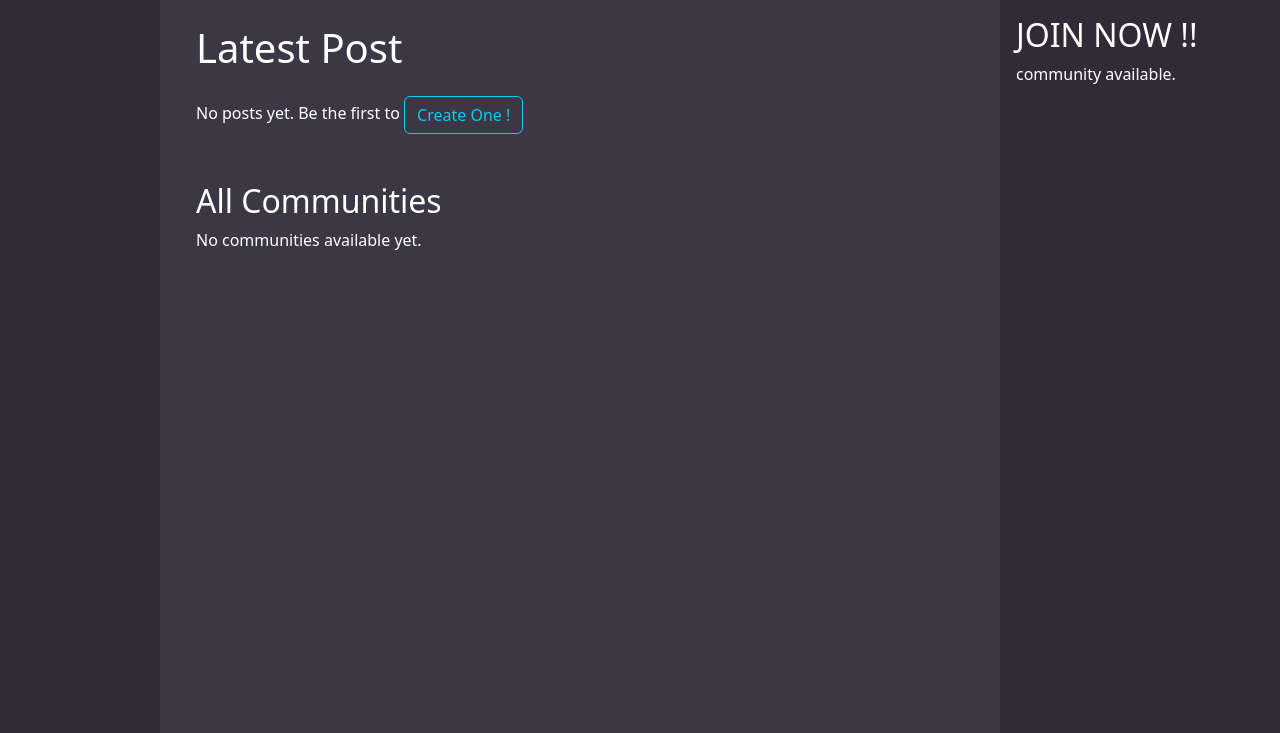
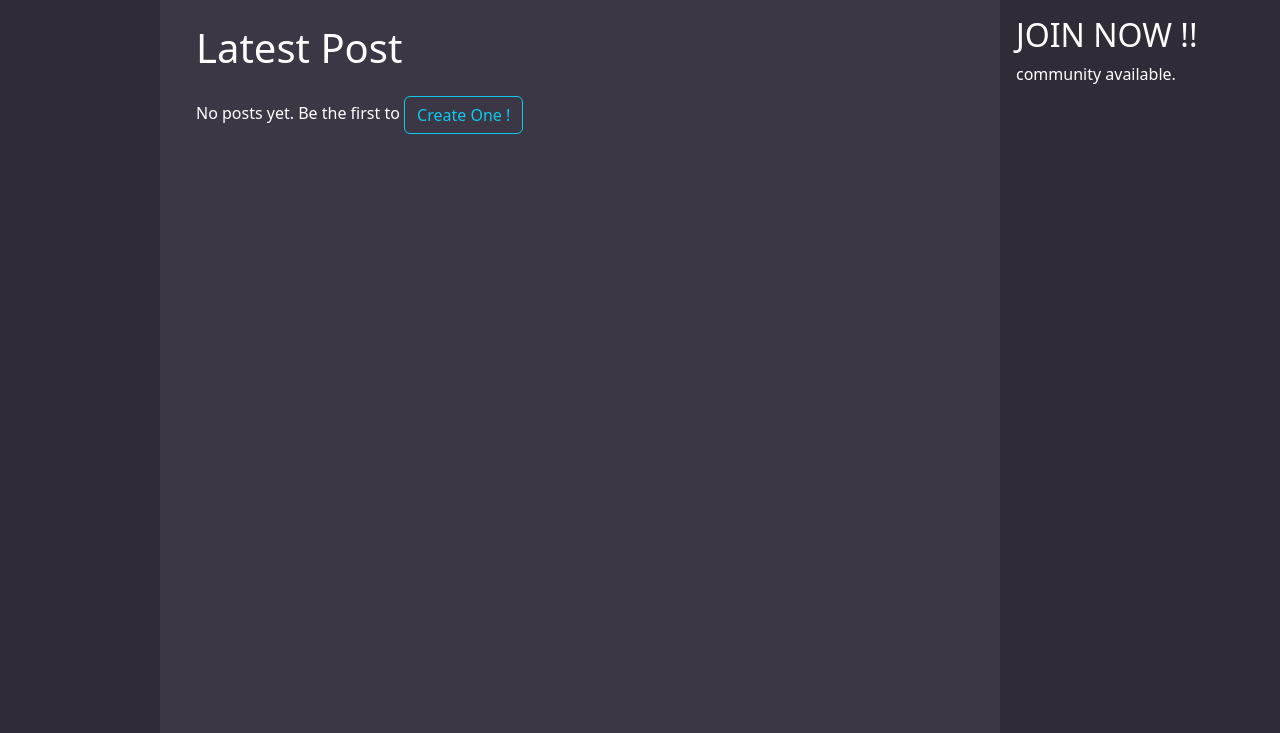
Before and after one commit to HazimDidSomething/MMU-BUZZ, a Flask app: page / in a window 1280 px wide. Shown: the part 67-800 px from the top of the page. Run offline with Flask 3, Linux system fonts and the light colour scheme; the visitor is signed in with stand-in values (Sample User, id 1); data that the repository does not hold is empty.

Commit message:
delete thew home page all community

```diff
--- a/website/community.py
+++ b/website/community.py
@@ -1,3 +1,4 @@
+
 from flask import Blueprint, render_template, request, redirect, url_for, flash
 from flask_login import login_required, current_user
 from . import db
--- a/website/templates/base.html
+++ b/website/templates/base.html
@@ -120,10 +120,6 @@
             {% endif %}
         {% endif %}
 
-</nav>
-
-        </div>
-
 
     </body>
 
--- a/website/templates/home.html
+++ b/website/templates/home.html
@@ -35,22 +35,7 @@
                     Create One !
                 </a></p>
   {% endfor %}
-  </div>
-   <h2 class="mt-5">All Communities</h2>
-  <div class="row">
-    {% for community in communities %}
-      <div class="col-md-4 mb-3">
-        <div class="card p-3 shadow-sm h-100">
-          <h5 class="card-title">{{ community.name }}</h5>
-          <p class="card-text">{{ community.description or "No description yet." }}</p>
-          <a href="{{ url_for('community.view_community', community_id=community.id) }}"
-             class="btn btn-primary">Visit</a>
-        </div>
-      </div>
-    {% else %}
-      <p>No communities available yet.</p>
-    {% endfor %}
-  </div>
+
 
 
 
--- a/website/views.py
+++ b/website/views.py
@@ -17,7 +17,7 @@ def home():
     communities = communities[:5]
 
     posts = Posts.query.filter_by(status="approved").order_by(Posts.date.desc()).all()
-    communities = test.query.all()
+
     if current_user.reset_time != date.today():
         current_user.votes_remaining = 10
         current_user.reset_time = date.today()
@@ -27,11 +27,11 @@ def home():
 def ping():
     return "pong", 200
 
-@views.route("/community")
+@views.route("/communities")
 def community_page():
     communities = test.query.all()
     return render_template(
-        "viewallcommunity.html",
+        "ViewAllCommunity.html",
         user=current_user if current_user.is_authenticated else None,
         communities=communities
     )
```
Also changed, not shown: README.md.
